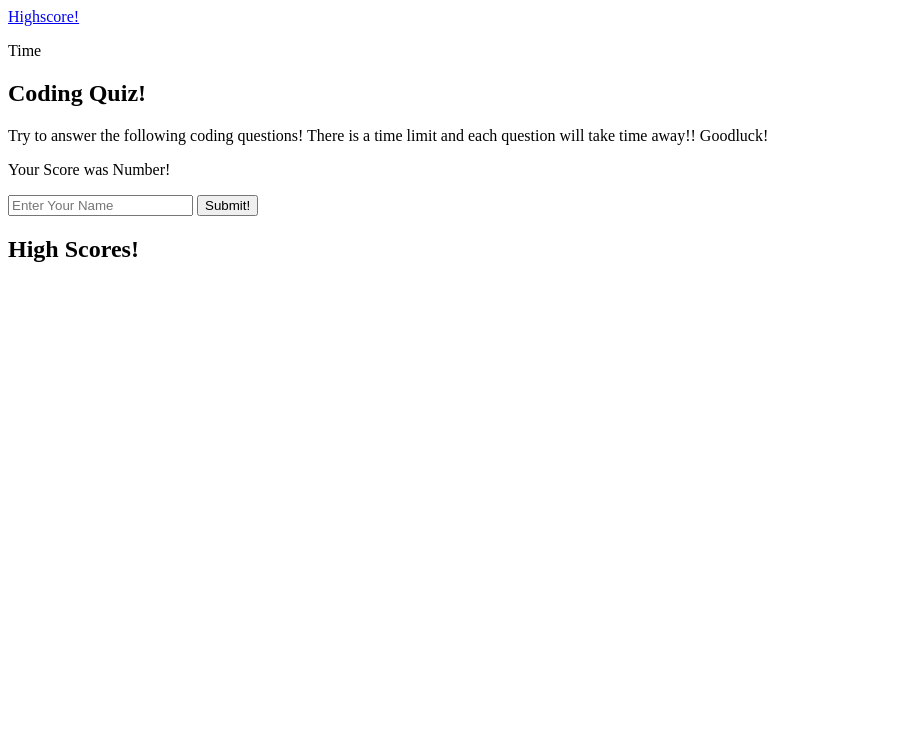
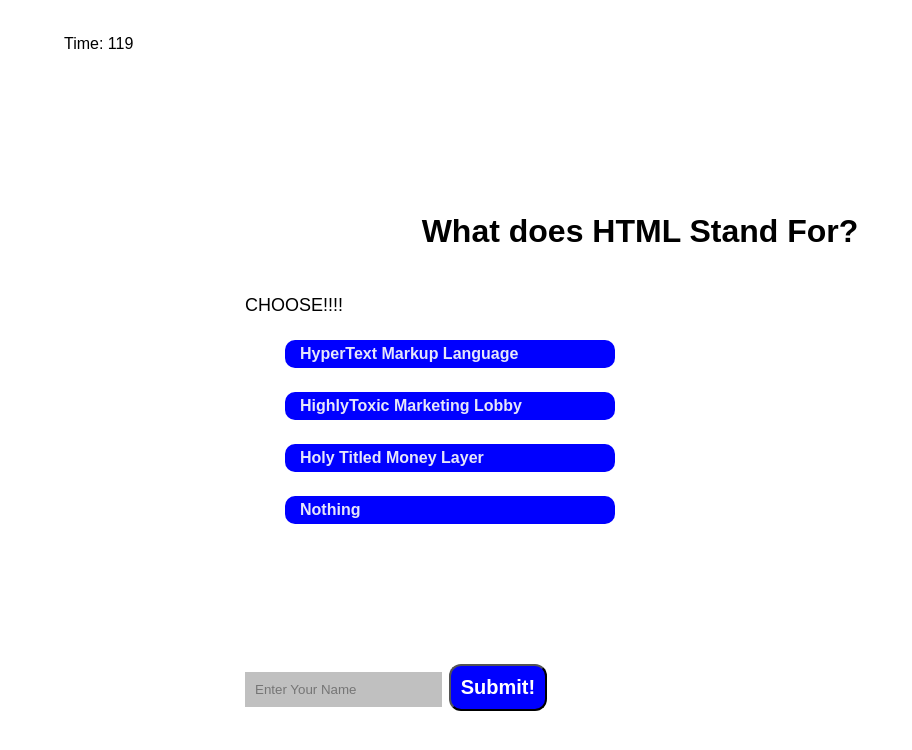
Before and after one commit to Father-of-Cats/code-quiz, a plain HTML site: page index.html in a window 1280 px wide. Both pictures are taken after a click on the button "Start Quiz!". Shown: the whole page, without its empty margins (0-912 px from the left). Drawn offline with Linux system fonts and the light colour scheme.

Commit message:
got carried away

```diff
--- a/assets/js/script.js
+++ b/assets/js/script.js
@@ -1,10 +1,10 @@
-//    Header
+// Timer
 var timerEl = document.querySelector("#timer");
 
 // Question Elements
-var questionEl = document.querySelector("#main-heading");
-var textEl = document.querySelector("#q-text");
-var listEl = document.querySelector("quiz-list");
+var questionHeadEl = document.querySelector("#main-heading");
+var bodyEl = document.querySelector("#q-text");
+var listEl = document.querySelector("#q-list");
 var startButtonEl = document.querySelector("#startbutton");
 
 // High Score Elements
@@ -15,28 +15,38 @@ var scoreButtonEl = document.querySelector("#h-button")
 
 //Answer Elements
 var answerListEl = document.querySelector("#q-alist");
-var cAnswerEl = document.createElement("li");
-var wrongAnswerEl1 = document.createElement("li");
-var wrongAnswerEl2 = document.createElement("li");
-var wrongAnswerEl3 = document.createElement("li");
+var correctAnsEl = document.createElement("li");
+var incorrectAnswerEl1 = document.createElement("li");
+var incorrectAnswerEl2 = document.createElement("li");
+var incorrectAnswerEl3 = document.createElement("li");
+
+// Answer Choices Class
+correctAnsEl.className = "answer-item";
+incorrectAnswerEl1.className = "answer-item";
+incorrectAnswerEl2.className = "answer-item";
+incorrectAnswerEl3.className = "answer-item";
+
+
+// Footer element
+var rightWrongEl = document.querySelector("#cw-box");
+var rwHeadlineEl = document.createElement("h3");
 
 // Timer Elements
 var questionCount = 0;
-var quizTimer = 120;
-var timeLimit;
+var timer = 120;
 var score = 0;
 
 
 // Timer
 var timerStart = function() {
     var timeLimit = setInterval(function() {
-        if (quizTimer <= 0) {
+        if (timer <= 0) {
             clearInterval(timeLimit);
-            quizTimer = 0;
+            timer = 0;
         } else {
-            timerEl.textContent = "Time: " + quizTimer;
+            timerEl.textContent = "Time: " + timer;
         }
-        quizTimer -= 1;
+        timer -= 1;
     }, 1000);
 }
 
@@ -44,17 +54,17 @@ var timerStart = function() {
 var questionList = {
     // Question Arrays
     questionArrays: [
-        "A",
-        "B",
-        "C",
-        "D",
-        "E",
-        "F",
-        "G"
+        "What does HTML Stand For?",
+        "Second",
+        "Third",
+        "Fourth",
+        "Fifth",
+        "Sixth",
+        "Seventh"
     ],
     // Correct Answer Array
     correctAnswers: [
-        "A",
+        "HyperText Markup Language",
         "B",
         "C",
         "D",
@@ -64,7 +74,7 @@ var questionList = {
     ],
     // Wrong answers nested arrray
     incorrectAnswers: [
-        ["wrong","wrong","wrong"],
+        ["HighlyToxic Marketing Lobby","Holy Titled Money Layer","Nothing"],
         ["wrong","wrong","wrong"],
         ["wrong","wrong","wrong"],
         ["wrong","wrong","wrong"],
@@ -73,34 +83,99 @@ var questionList = {
         ["wrong","wrong","wrong"],
         ["wrong","wrong","wrong"],
     ]
+};
 
+// Evaluate answer to see if correct or wrong
+var evaluateAnswer = function(isCorrect) {
+    if (isCorrect === "correct") {
+        // Add 10 points to score
+        score += 10;
+        // Update footer text
+        rightWrongEl.appendChild(rwHeadlineEl);
+        rwHeadlineEl.textContent = "Correct!";
+    } else {
+        // Deduct 10 from time
+        timerEl -= 10;
+        // Update footer text
+        rightWrongEl.appendChild(rwHeadlineEl);
+        rwHeadlineEl.textContent = "Wrong!";
+    }
+    // Update question count and show next question
+    getQuestion(questionCount+=1);
+};
 
+// Get questions
+var getQuestion = function(questionCount) {
 
+    // Get number of questions from bank
+    var questionsNumber = questionList.questionArrays.length;
+
+    if (questionCount<questionsNumber) {
+
+        // get incorrect answer
+        incorrectBank = questionList.incorrectAnswers[questionCount];
+
+        //Update questions texts
+        questionHeadEl.textContent = questionList.questionArrays[questionCount];
+        bodyEl.textContent = "CHOOSE!!!!";
+
+        //add choices
+        listEl.appendChild(correctAnsEl);
+        listEl.appendChild(incorrectAnswerEl1);
+        listEl.appendChild(incorrectAnswerEl2);
+        listEl.appendChild(incorrectAnswerEl3);
+
+        // Update Choice Text
+        correctAnsEl.textContent = questionList.correctAnswers[questionCount];
+        incorrectAnswerEl1.textContent = incorrectBank[0];
+        incorrectAnswerEl2.textContent = incorrectBank[1];
+        incorrectAnswerEl3.textContent = incorrectBank[2];
+    } else {
+        timerEl = 0;
+        bodyEl.appendChild(startButtonEl);
+        tryAgain();
+    };
 }
 
-// Highscore Functions
-
-function insertScore(event) {
-    event.preventDefault();
-    var highScoreEl = document.createElement("li");
-    highScoreEl.textContent = nameInputEl.value;
-    // highScoreEl.className = " "; add back after style
-    scoreListEl.appendChild(highScoreEl);
-};
 
 
 // Start Quiz
 var startQuiz = function(event) {
     timerStart();
     startButtonEl.remove();
-    getquestions(questionsCount);
+    getQuestion(questionCount);
 }
+// Retry quiz
+var tryAgain = function() {
+    questionHeadEl.textContent = "Your Score: " + score;
+    bodyEl.textContent = "Enter your name and click submit below.";
+    console.log("Try again?");
+    timerEl.textContent = "Time";
+}
+// Highscore Functions
+
+function insertScore(event) {
+    event.preventDefault();
+    var highScoreEl = document.createElement("li");
+    highScoreEl.textContent = nameInputEl.value + " " + score;
+    // highScoreEl.className = " "; add back after style
+    scoreListEl.appendChild(highScoreEl);
+};
+
 
 // Button Handlers
 startButtonEl.addEventListener("click", startQuiz); // Quiz Start
 scoreButtonEl.addEventListener("click", insertScore); // Highscore Submit Button
 
+// Wrong answers
+incorrectAnswerEl1.addEventListener("click", evaluateAnswer);
+incorrectAnswerEl2.addEventListener("click", evaluateAnswer);
+incorrectAnswerEl3.addEventListener("click", evaluateAnswer);
 
+//Correct Answer
+correctAnsEl.addEventListener("click", function(){
+    evaluateAnswer("correct");
+});
 
 // GIVEN I am taking a code quiz
 // WHEN I click the start button
--- a/assets/style/style.css
+++ b/assets/style/style.css
@@ -0,0 +1,131 @@
+body {
+    margin: 0 auto;
+    padding: 0;
+    font-family: Arial, Helvetica, sans-serif;
+}
+
+/* Header Styles */
+header {
+    display: flex;
+    flex-wrap: wrap;
+    justify-content: space-between;
+    align-items: center;
+    padding: 1.5% 5%;
+}
+
+/* Main Styles */
+main {
+    display: flex;
+    flex-wrap: wrap;
+    justify-content: center;
+    flex-direction: column;
+    align-items: center;
+    padding: 3% 12%;
+    margin-top: 60px;
+}
+
+main ul {
+    width: 750px;
+}
+
+main h2 {
+    font-size: 32px;
+}
+
+main #q-text {
+    font-size: 18px;
+    flex-basis: 100%;
+}
+
+main ul {
+    list-style: none;
+}
+
+#startbutton {
+    background-color: blue;
+    color: white;
+    padding: 10px 20px;
+    border-radius: 10px;
+    font-weight: bold;
+    font-size: 20px;
+    margin-top: 20px;
+}
+
+#startbutton:hover {
+    background-color: orange;
+}
+
+/* Question Styles */
+
+.answer-item {
+    background-color: blue;
+    color: lavender;
+    padding: 5px 15px;
+    border-radius: 10px;
+    font-weight: bold;
+    font-size: 16px;
+    margin-top: 24px;
+    width: 300px;
+    text-align: left;
+}
+
+.answer-item:hover {
+    background-color: orange;
+}
+
+/* Correct/Incorrect Announcement Box */
+#cw-box {
+    padding: 12px 12%;
+    margin-top: 20px;
+}
+
+#cw-box h3 {
+    border-top: 1px solid grey;
+    font-style: italic;
+    font-size: 24px;
+    color: grey;
+    padding-top: 20px;
+}
+
+/* Highscore Area  */
+.scorebox {
+    align-items: center;
+    padding: 3%;
+    margin-top: 60px;
+    font-style: italic;
+    font-size: 24px;
+    color: black;
+    padding-top: 20px;
+}
+
+.scoretitle {
+
+}
+
+.scorebox input {
+    padding: 10px;
+    border: white;
+    background-color: rgb(192, 192, 192);
+    font-style: bold;
+}
+
+.scorebox button {
+    padding: 10px;
+    border-radius: 12px;
+    background-color: blue;
+    color: white;
+    font-weight: bold;
+    font-size: 20px;
+
+}
+.scorebox button:hover {
+    background-color: red;
+}
+
+#h-list {
+    margin-top: 60px;
+    font-style: italic;
+    font-size: 24px;
+    color: black;
+    padding-top: 20px;
+}
--- a/index.html
+++ b/index.html
@@ -4,15 +4,14 @@
     <meta charset="UTF-8">
     <meta http-equiv="X-UA-Compatible" content="IE=edge">
     <meta name="viewport" content="width=device-width, initial-scale=1.0">
-    <link rel="stylesheet" href="./assets/">
+    <link rel="stylesheet" href="./assets/style/style.css">
     <title>Coding Quiz</title>
 </head>
 <body>
 
     <!-- Header -->
     <header>
-<a href="#">Highscore!</a>
-<p class="timer">Time</p>
+<p id="timer">Time</p>
     </header>
 
     <!-- Body -->
@@ -22,30 +21,28 @@
         <div>
             <p id="q-text">
                 Try to answer the following coding questions! There is a time limit and each question will take time away!! Goodluck!
-                <ul id="quiz-list">
+                <ul id="q-list">
                 </ul>
             </p>
         </div>
 
         <!-- Start Button -->
-        <button id="startbutton">Start Quiz!</button>
+    <button id="startbutton">Start Quiz!</button>
 
+        <!-- Correct/Wrong Alert Container -->
+    <div id="cw-box"> </div>
 
-    <section >
-            <p>Your Score was <span id="score"> Number! </span></p>
+    <!-- Highscore Inputer -->
+    <section class="scorebox">
             <input id="h-name" type="text" name="name" placeholder="Enter Your Name">
             <button id="h-button">Submit!</button>
         </form>
-        <div>
-            <h2>High Scores!</h2>
+        <div class="scorelistbox">
         <ul id="h-list">
 
         </ul>
         </div>
     </section>
-
-
-
 
 
     </main>
```
Also changed, not shown: 1 other file.
